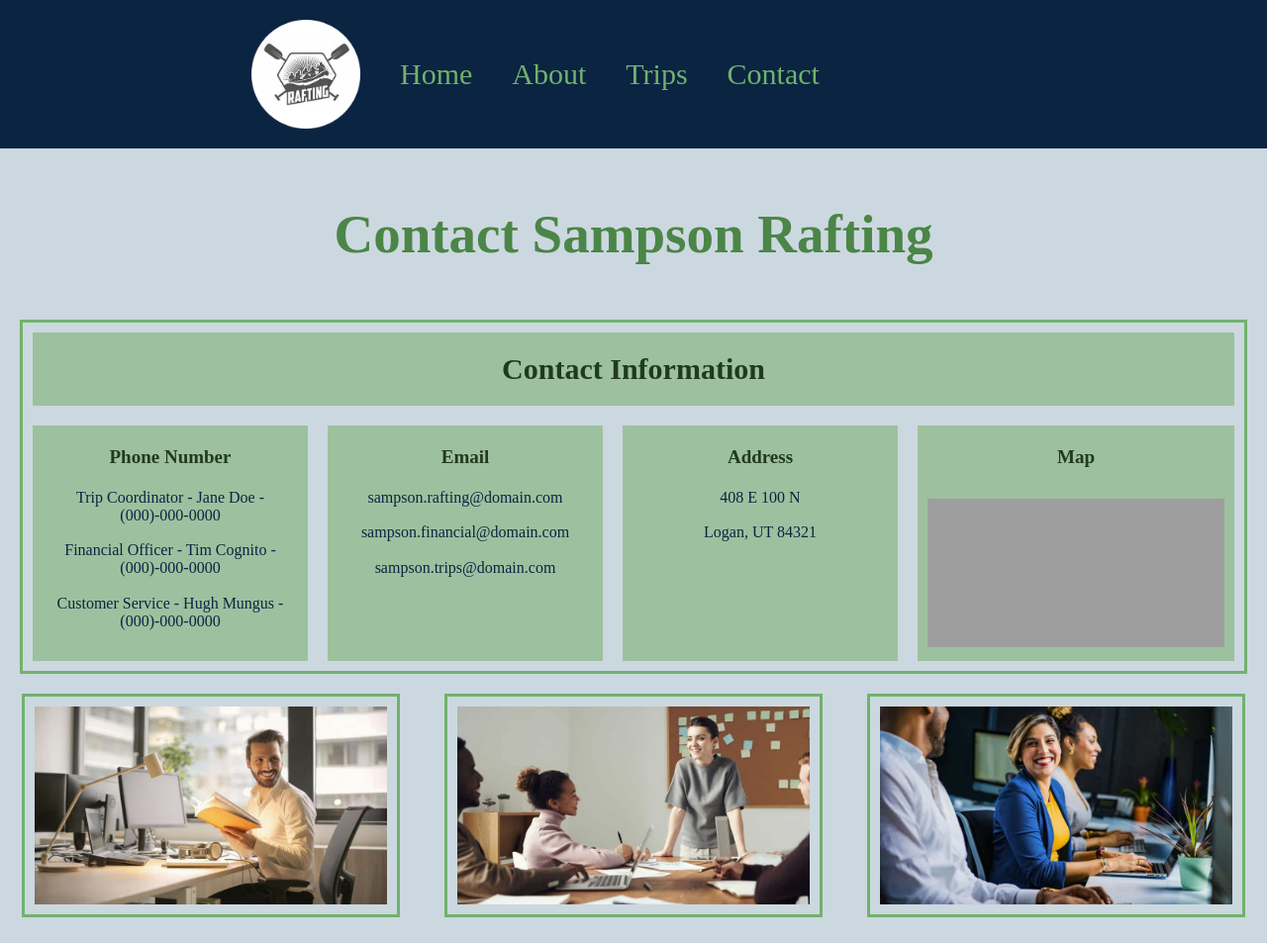
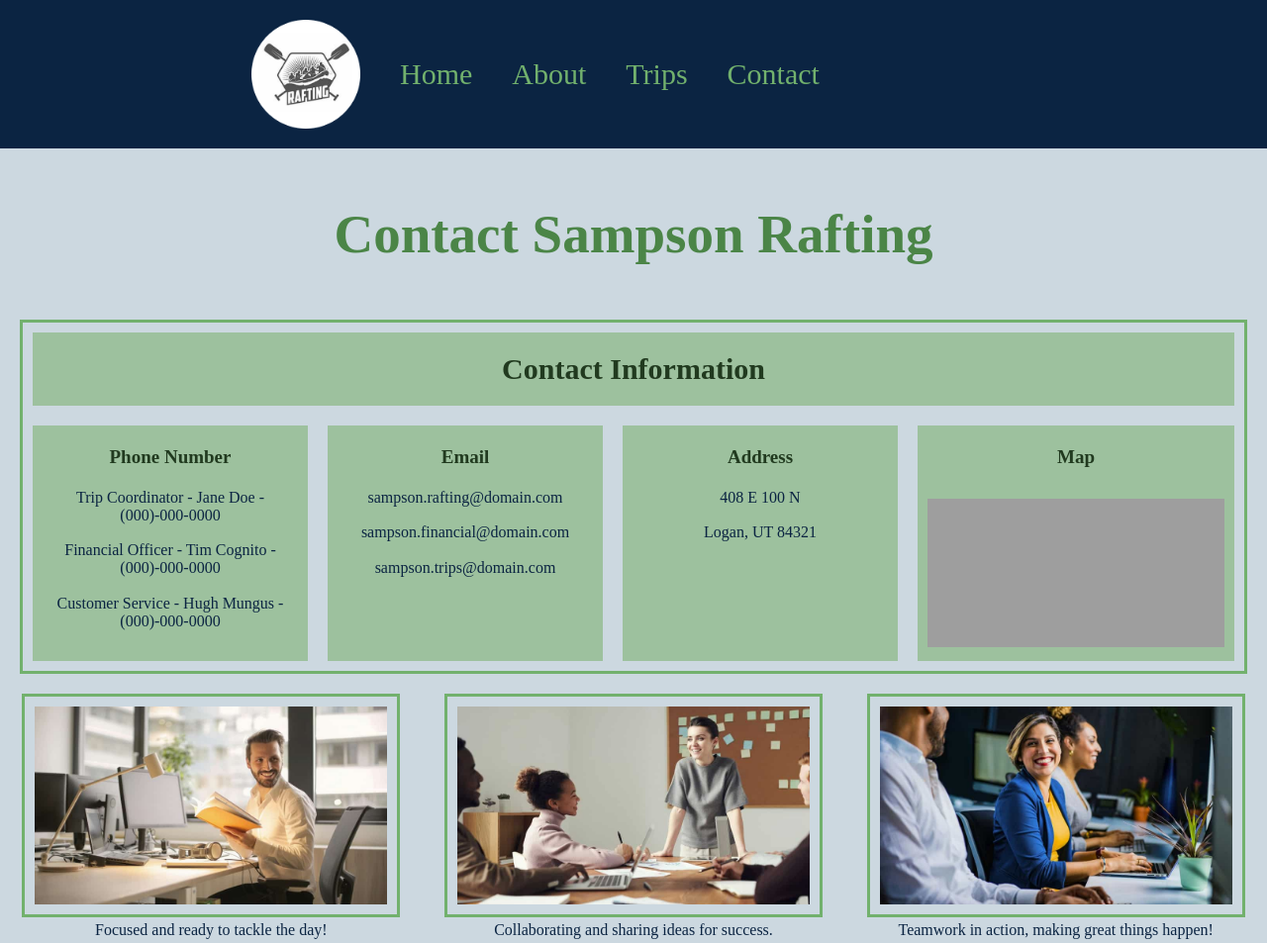
Before and after one commit to sagecompsci/wdd130, a plain HTML site: page wwr/contact.html in a window 1280 px wide. Shown: the top 953 px of the page at 99% size. Drawn offline with Linux system fonts and the light colour scheme; grey boxes are pictures that could not be loaded; a web font is replaced by a local one.

Commit message:
contact us page

```diff
--- a/wwr/contact.html
+++ b/wwr/contact.html
@@ -61,9 +61,18 @@
             </section>
 
             <section class="images">
-                <img class="img1" src="images/contact_one.jpg" alt="Employee 1">
-                <img class="img1" src="images/contact_two.jpg" alt="Employee 2">
-                <img class="img1" src="images/contact_three.jpg" alt="Employee 3">
+                <figure>
+                    <img class="img1" src="images/contact_one.jpg" alt="Employee 1">
+                    <figcaption>Focused and ready to tackle the day!</figcaption>
+                </figure>
+                <figure>
+                    <img class="img1" src="images/contact_two.jpg" alt="Employee 2">
+                    <figcaption>Collaborating and sharing ideas for success.</figcaption>
+                </figure>
+                <figure>
+                    <img class="img1" src="images/contact_three.jpg" alt="Employee 3">
+                    <figcaption>Teamwork in action, making great things happen!</figcaption>
+                </figure>
             </section>
 
             <form>
--- a/wwr/styles/rafting.css
+++ b/wwr/styles/rafting.css
@@ -38,7 +38,7 @@ h3, legend, button {
     font-size: 19px;
 }
 
-p, label{
+p, label, figcaption{
     font-family: "Kantumruy Pro";
     color: var(--color_text);
     font-size: 16px;
@@ -48,6 +48,9 @@ html{
     background-color: var(--page)
 }
 
+figcaption {
+    text-align: center;
+}
 .img1 {
     padding: 10px;
     border: 3px solid var(--color_accent);
@@ -313,6 +316,7 @@ form label, form p {
     margin: 10px;
 }
 
+
 textarea {
     margin: 15px 5px;
     height: 100px;
```
